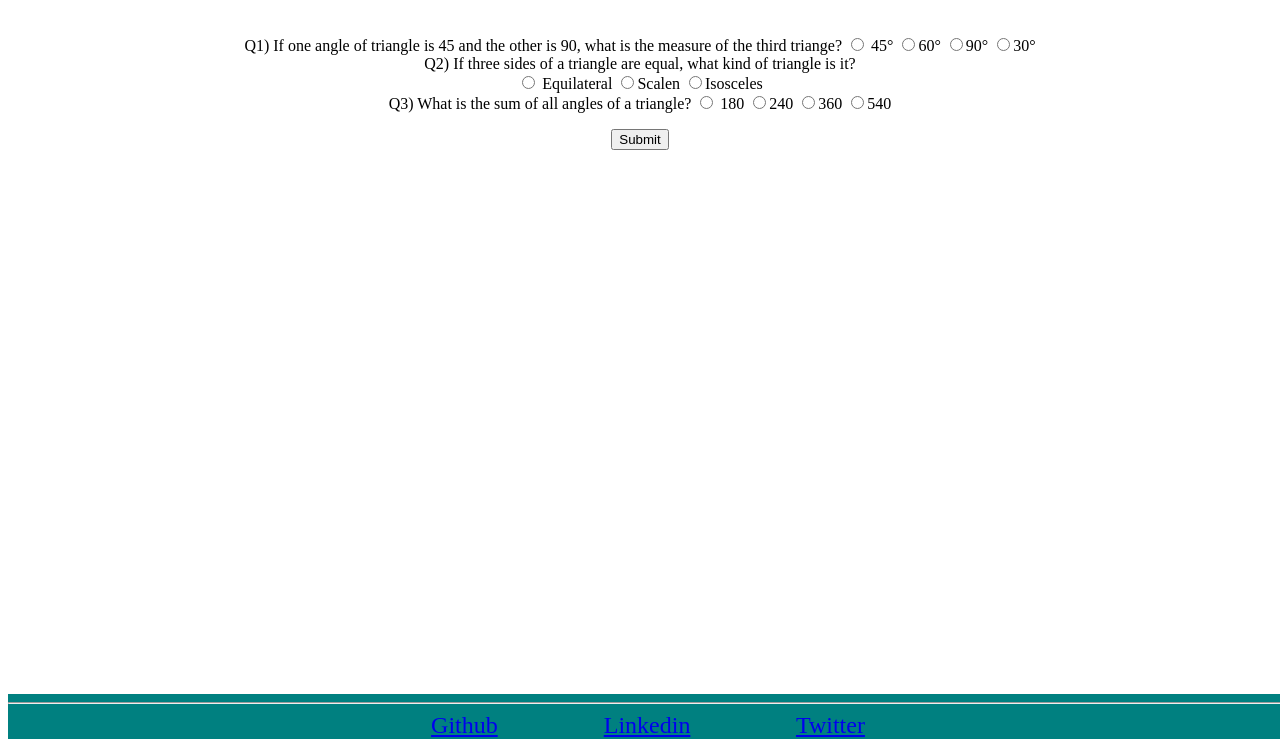
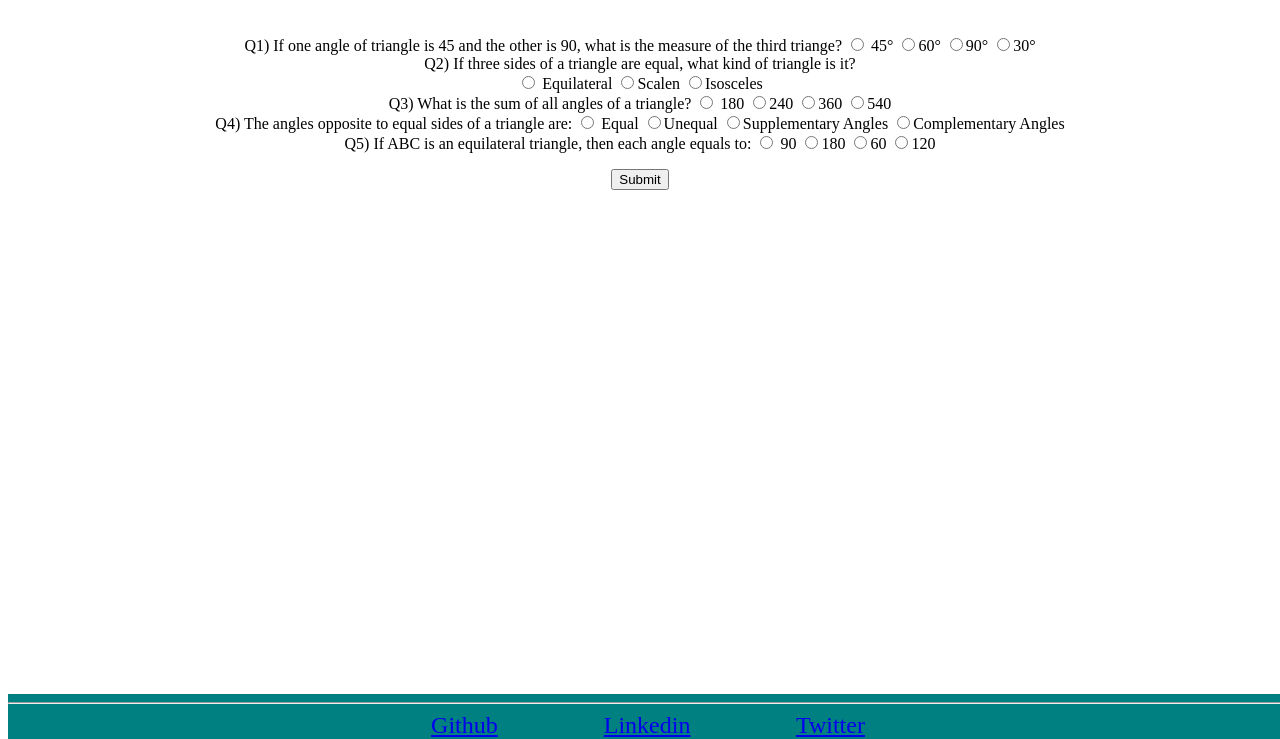
Before and after one commit to ignoreandfly/Fun-with-Triangles, a plain HTML site: page quiz.html in a window 1280 px wide. Shown: the part 61-800 px from the top of the page. Drawn offline with Linux system fonts and the light colour scheme.

Commit message:
added questions

```diff
--- a/quiz.html
+++ b/quiz.html
@@ -33,9 +33,22 @@
      <label><input type="radio" name="question3" value="360">360 </label>
     <label> <input type="radio" name="question3" value="540">540 </label>
    <br>
+   <p1 style="text-align:center ;">Q4) The angles opposite to equal sides of a triangle are: </p1>
+        <input type="radio" name="question4" value="Equal"/> Equal
+    </label>
+   <label><input type="radio" name="question3" value="Unequal">Unequal </label>
+     <label><input type="radio" name="question3" value="Supplementary Angles">Supplementary Angles </label>
+    <label> <input type="radio" name="question3" value="Complementary Angles">Complementary Angles </label>
+    <br>
+    <p1 style="text-align:center ;">Q5)  If ABC is an equilateral triangle, then each angle equals to: </p1>
+         <input type="radio" name="question5" value="90"/> 90
+     </label>
+    <label><input type="radio" name="question5" value="180">180 </label>
+      <label><input type="radio" name="question5" value="60">60 </label>
+     <label> <input type="radio" name="question5" value="120">120</label>
 </form>
     <button id="score-btn" style="text-align: center; display: block; margin: auto;">Submit </button> <br>
-    <p1 id="output-box" style="font-size:x-large"></p1>
+    <p1 id="output-box" style="font-size:x-large; display: block; margin: auto; text-align: center;"></p1>
     <script src="quiz.js" type="text/Javascript"></script>
     <footer style="text-align : center;
 bottom: 0;
--- a/quiz.js
+++ b/quiz.js
@@ -2,7 +2,7 @@ var formQuiz = document.querySelector(".quiz")
 var submitBtn = document.querySelector("#score-btn")
 var outputbox = document.querySelector("#output-box")
 
-var correctAnswer = ["45°", "Equilateral", "180"]
+var correctAnswer = ["45°", "Equilateral", "180","Equal","60"]
 
 function scoreHandler() {
     score = 0;
```
